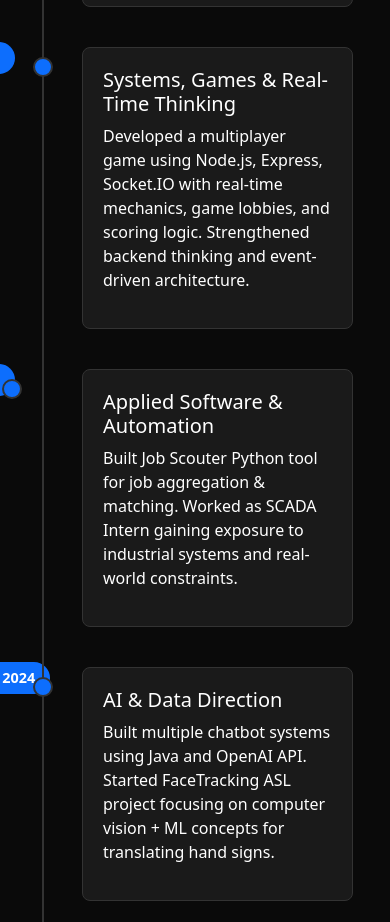
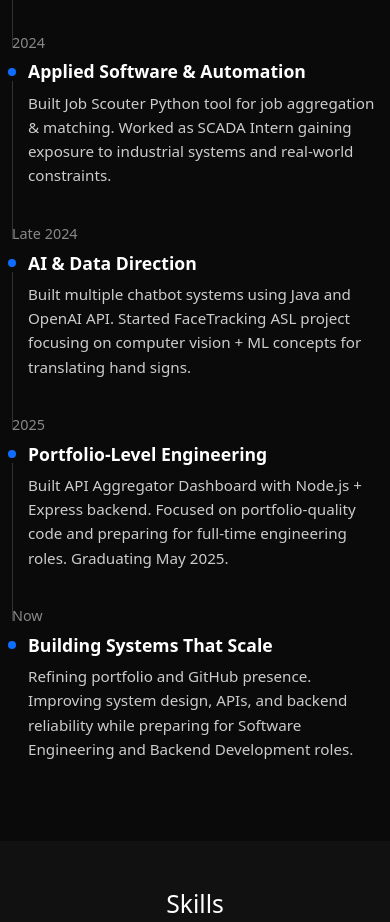
Before and after one commit to chibuikemn/Portfolio, a plain HTML site: page index.html in a window 390 px wide. Shown: the part 4319-5241 px from the top of the page. Drawn offline with nearby package versions, Linux system fonts and the light colour scheme.

Commit message:
timeline structure

```diff
--- a/assets/css/style.css
+++ b/assets/css/style.css
@@ -62,95 +62,99 @@ footer {
 
 .timeline {
   position: relative;
-  max-width: 800px;
+  max-width: 600px;
   margin: 0 auto;
 }
 
-.timeline::after {
-  content: '';
-  position: absolute;
-  width: 2px;
-  background: #333;
-  top: 0;
-  bottom: 0;
-  left: 50%;
-  margin-left: -1px;
-}
-
 .timeline-item {
-  padding: 20px 40px;
-  position: relative;
-  background: inherit;
-  width: 50%;
-}
-
-.timeline-item::after {
-  content: '';
-  position: absolute;
-  width: 20px;
-  height: 20px;
-  right: -10px;
-  background: #0d6efd;
-  border: 2px solid #333;
-  top: 30px;
-  border-radius: 50%;
-  z-index: 1;
-}
-
-.timeline-item:nth-child(even) {
-  left: 50%;
-}
-
-.timeline-item:nth-child(even)::after {
-  left: -10px;
-}
-
-.timeline-content {
-  padding: 20px;
-  background: #1a1a1a;
-  border: 1px solid #333;
-  border-radius: 8px;
+  display: flex;
+  align-items: flex-start;
+  margin-bottom: 3rem;
   position: relative;
 }
 
 .timeline-year {
-  position: absolute;
-  top: 15px;
-  right: -80px;
-  background: #0d6efd;
-  color: white;
-  padding: 5px 15px;
-  border-radius: 20px;
-  font-weight: bold;
+  min-width: 80px;
   font-size: 0.9rem;
+  color: #888;
+  font-weight: 500;
+  margin-right: 2rem;
+  text-align: right;
+  padding-top: 0.2rem;
 }
 
-.timeline-item:nth-child(even) .timeline-year {
-  left: -80px;
-  right: auto;
+.timeline-content {
+  flex: 1;
+  position: relative;
+  padding-left: 2rem;
+}
+
+.timeline-content::before {
+  content: '';
+  position: absolute;
+  left: -6px;
+  top: 0.4rem;
+  width: 8px;
+  height: 8px;
+  background: #0d6efd;
+  border-radius: 50%;
+  z-index: 2;
+}
+
+.timeline-content::after {
+  content: '';
+  position: absolute;
+  left: -2px;
+  top: 1.2rem;
+  width: 1px;
+  height: calc(100% + 2rem);
+  background: #333;
+  z-index: 1;
+}
+
+.timeline-item:last-child .timeline-content::after {
+  display: none;
+}
+
+.timeline-content h5 {
+  margin-bottom: 0.5rem;
+  font-size: 1.1rem;
+  font-weight: 600;
+}
+
+.timeline-content p {
+  margin: 0;
+  color: #ccc;
+  line-height: 1.6;
+  font-size: 0.95rem;
 }
 
 @media screen and (max-width: 768px) {
-  .timeline::after {
-    left: 31px;
+  .timeline {
+    max-width: 100%;
   }
 
   .timeline-item {
-    width: 100%;
-    padding-left: 70px;
-    padding-right: 25px;
-  }
-
-  .timeline-item::after {
-    left: 21px;
-  }
-
-  .timeline-item:nth-child(even) {
-    left: 0%;
+    flex-direction: column;
+    margin-bottom: 2rem;
   }
 
   .timeline-year {
-    left: -60px !important;
-    right: auto !important;
+    margin-right: 0;
+    margin-bottom: 0.5rem;
+    text-align: left;
+    min-width: auto;
+  }
+
+  .timeline-content {
+    padding-left: 1rem;
+  }
+
+  .timeline-content::before {
+    left: -4px;
+  }
+
+  .timeline-content::after {
+    left: 0;
   }
 }
```
